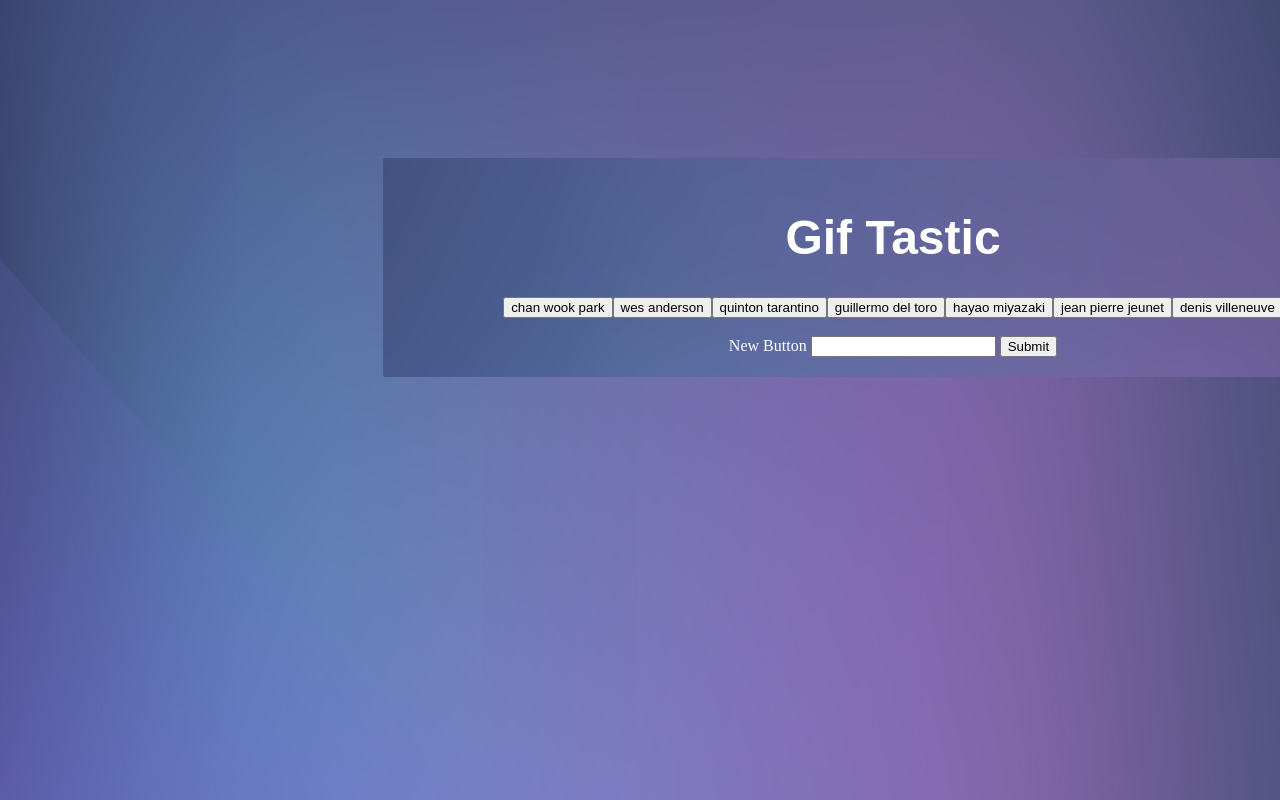
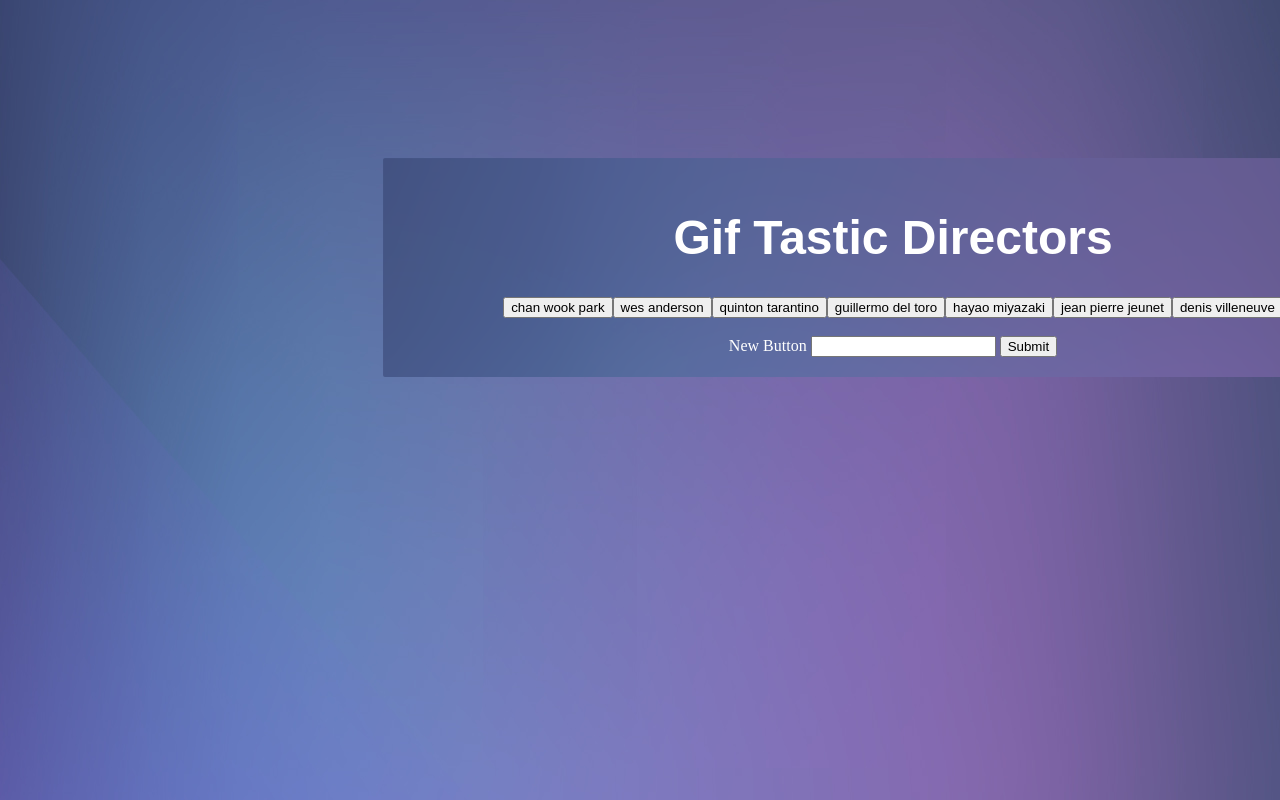
Before and after one commit to JasonAron/Gif-Tastic, a plain HTML site: page index.html in a window 1280 px wide. Shown: the top 800 px of the page. Drawn offline with nearby package versions, Linux system fonts and the light colour scheme.

Commit message:
Gif-Tastic-2.5

```diff
--- a/index.html
+++ b/index.html
@@ -9,7 +9,7 @@
 </head>
 <body>
   <div class="container">
-      <h1 id="gif-form">Gif Tastic</h1>
+      <h1 id="gif-form">Gif Tastic Directors</h1>
       <span id="buttons"></span>
     <br>
     <br>
```
Also changed, not shown: assets/js/app.js (+14 -10 lines).
